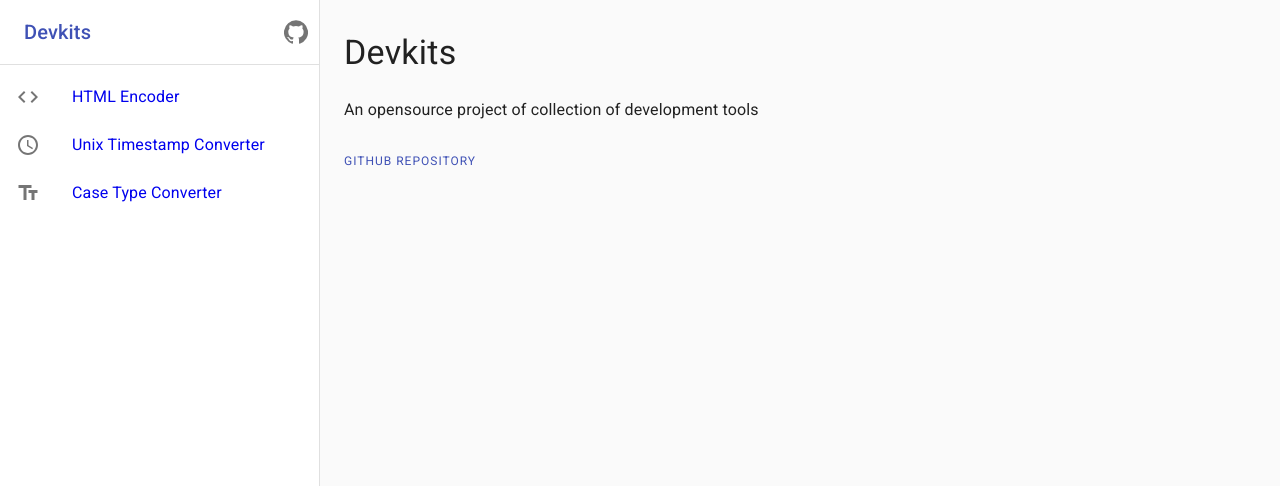
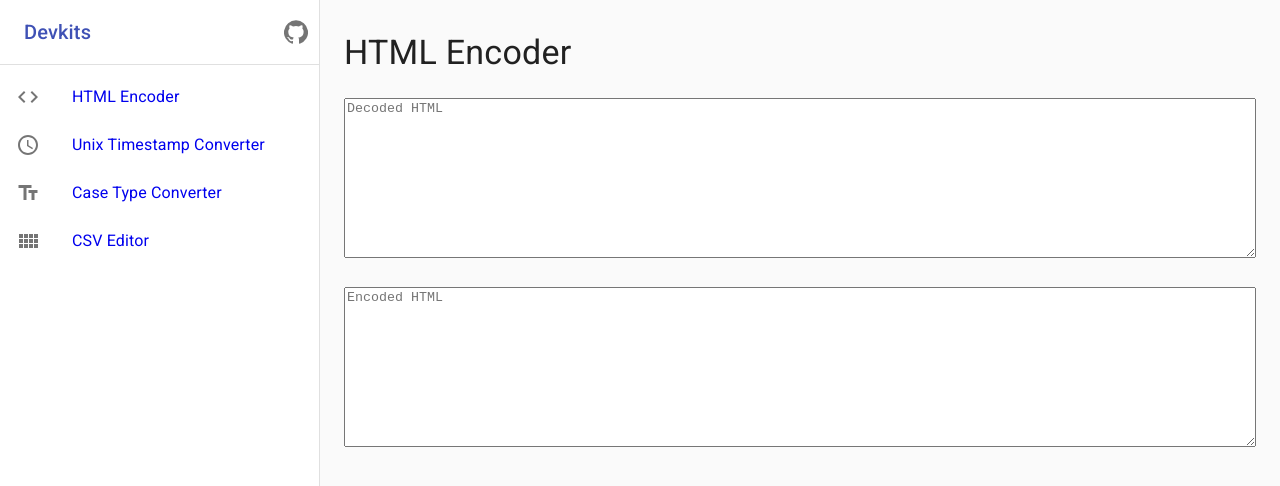
Before and after one commit to clh161/devkits, a React (Create React App) app in the folder web/: page /csv-editor in a window 1280 px wide. Shown: the top 486 px of the page. Built offline with nearby package versions, Linux system fonts and the light colour scheme.

Commit message:
add page

```diff
--- a/web/src/component/Dashboard.js
+++ b/web/src/component/Dashboard.js
@@ -21,6 +21,7 @@
 import CodeIcon from '@material-ui/icons/Code';
 import AccessTimeIcon from '@material-ui/icons/AccessTime';
 import GitHubIcon from '@material-ui/icons/GitHub';
+import ViewComfyIcon from '@material-ui/icons/ViewComfy';
 const drawerWidth = 320;
 import TextFieldsIcon from '@material-ui/icons/TextFields';
 const useStyles = makeStyles((theme) => ({
@@ -105,6 +106,12 @@
             </ListItemIcon>
             <ListItemText primary="Case Type Converter" />
           </ListItem>
+          <ListItem component="a" href={'/csv-editor'}>
+            <ListItemIcon>
+              <ViewComfyIcon />
+            </ListItemIcon>
+            <ListItemText primary="CSV Editor" />
+          </ListItem>
         </List>
       </Drawer>
       <main className={classes.content}>
--- a/web/src/component/Router.js
+++ b/web/src/component/Router.js
@@ -7,6 +7,7 @@
 import CaseTypeConverter from '../page/CaseTypeConverter';
 import React from 'react';
 import type { Node } from 'react';
+import CSVEditor from '../page/CSVEditor';
 
 export default function Router(): Node {
   return (
@@ -21,6 +22,9 @@
         <Route path="/case-type-converter">
           <CaseTypeConverter />
         </Route>
+        <Route path="/csv-editor">
+          <CSVEditor />
+        </Route>
         <Route path="/">
           <Home />
         </Route>
--- /dev/null
+++ b/web/src/page/CSVEditor.js
@@ -0,0 +1,70 @@
+// @flow strict
+import React, { useState } from 'react';
+import type { Node } from 'react';
+import { Divider, Grid, Typography } from '@material-ui/core';
+import { encode, decode } from 'html-entities';
+import { Helmet } from 'react-helmet';
+
+type Props = {
+  initDecodedText?: string,
+  initEncodedText?: string,
+};
+
+export default function CSVEditor({
+  initDecodedText,
+  initEncodedText,
+}: Props): Node {
+  const [decodedHTMLText, setDecodedHTMLText] = useState<string>(
+    initDecodedText ?? decode(initEncodedText)
+  );
+  const [encodedHTMLText, setEncodedHTMLText] = useState<string>(
+    initEncodedText ?? encode(initDecodedText)
+  );
+
+  function onEncodedHTMLChanged(event) {
+    const { value } = event.target;
+    setEncodedHTMLText(value);
+    setDecodedHTMLText(decode(value));
+  }
+  function onDecodedHTMLChanged(event) {
+    const { value } = event.target;
+    setDecodedHTMLText(value);
+    setEncodedHTMLText(encode(value));
+  }
+  return (
+    <div>
+      <Helmet>
+        <title>HTML Encoder</title>
+        <meta content="Encode or decode HTML into text." name="description" />
+        <meta
+          content="HTML Encoder, HTML Decoder, encoding HTML, decoding HTML"
+          name="keywords"
+        />
+      </Helmet>
+      <Grid container spacing={3}>
+        <Grid item xs={12}>
+          <Typography component="h1" variant="h4">
+            HTML Encoder
+          </Typography>
+        </Grid>
+        <Grid item xs={12}>
+          <textarea
+            onChange={onDecodedHTMLChanged}
+            placeholder="Decoded HTML"
+            style={{ width: '100%', minHeight: 160 }}
+            value={decodedHTMLText}
+          />
+        </Grid>
+        <Divider />
+        <Grid item xs={12}>
+          <textarea
+            onChange={onEncodedHTMLChanged}
+            placeholder="Encoded HTML"
+            style={{ width: '100%', minHeight: 160 }}
+            value={encodedHTMLText}
+          />
+        </Grid>
+      </Grid>
+    </div>
+  );
+}
```
Also changed, not shown: 1 other file (tests, documents, lock files or other folders).
